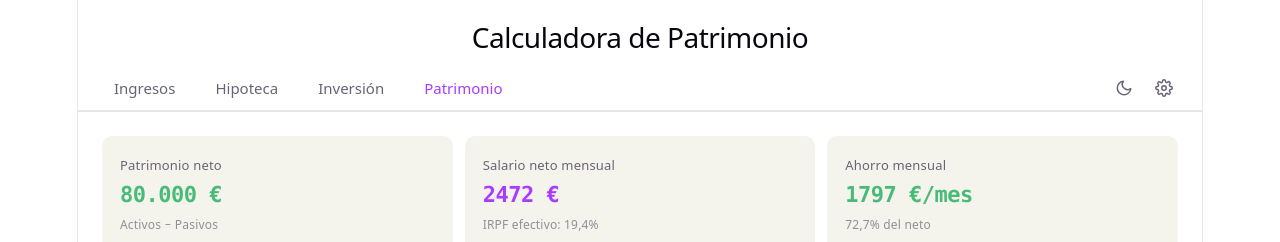
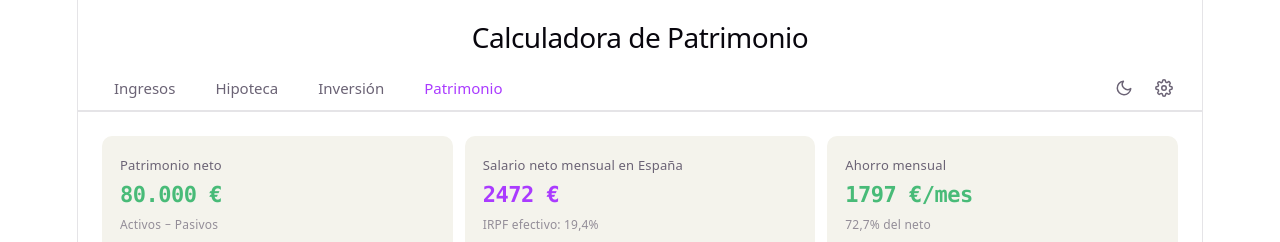
Before and after one commit to aleixRabassa/calculadora-patrimonio, a React (Vite) app: page / in a window 1280 px wide. Both pictures are taken after a click on the tab "Patrimonio". Shown: the top 242 px of the page. Built offline with nearby package versions, Linux system fonts and the light colour scheme.

Commit message:
feat: update label in Patrimonio component to reflect country-specific salary information

```diff
--- a/src/components/Patrimonio.css
+++ b/src/components/Patrimonio.css
@@ -235,7 +235,6 @@
   user-select: none;
 }
 
-/* Custom chart tooltip */
 .pie-tooltip {
   background: var(--bg);
   border: 1px solid var(--border);
--- a/src/components/Patrimonio.tsx
+++ b/src/components/Patrimonio.tsx
@@ -246,7 +246,7 @@ export function Patrimonio() {
           <span className="hero-card__detail">Activos − Pasivos</span>
         </div>
         <div className="hero-card">
-          <span className="hero-card__label">Salario neto mensual</span>
+          <span className="hero-card__label">Salario neto mensual en {ingresosState.country === 'andorra' ? 'Andorra' : 'España'}</span>
           <span className="hero-card__value hero-card__value--accent">{fmt(neto.netoMensual)} €</span>
           <span className="hero-card__detail">IRPF efectivo: {fmtPct(neto.tipoEfectivoIRPF)}%</span>
         </div>
```
